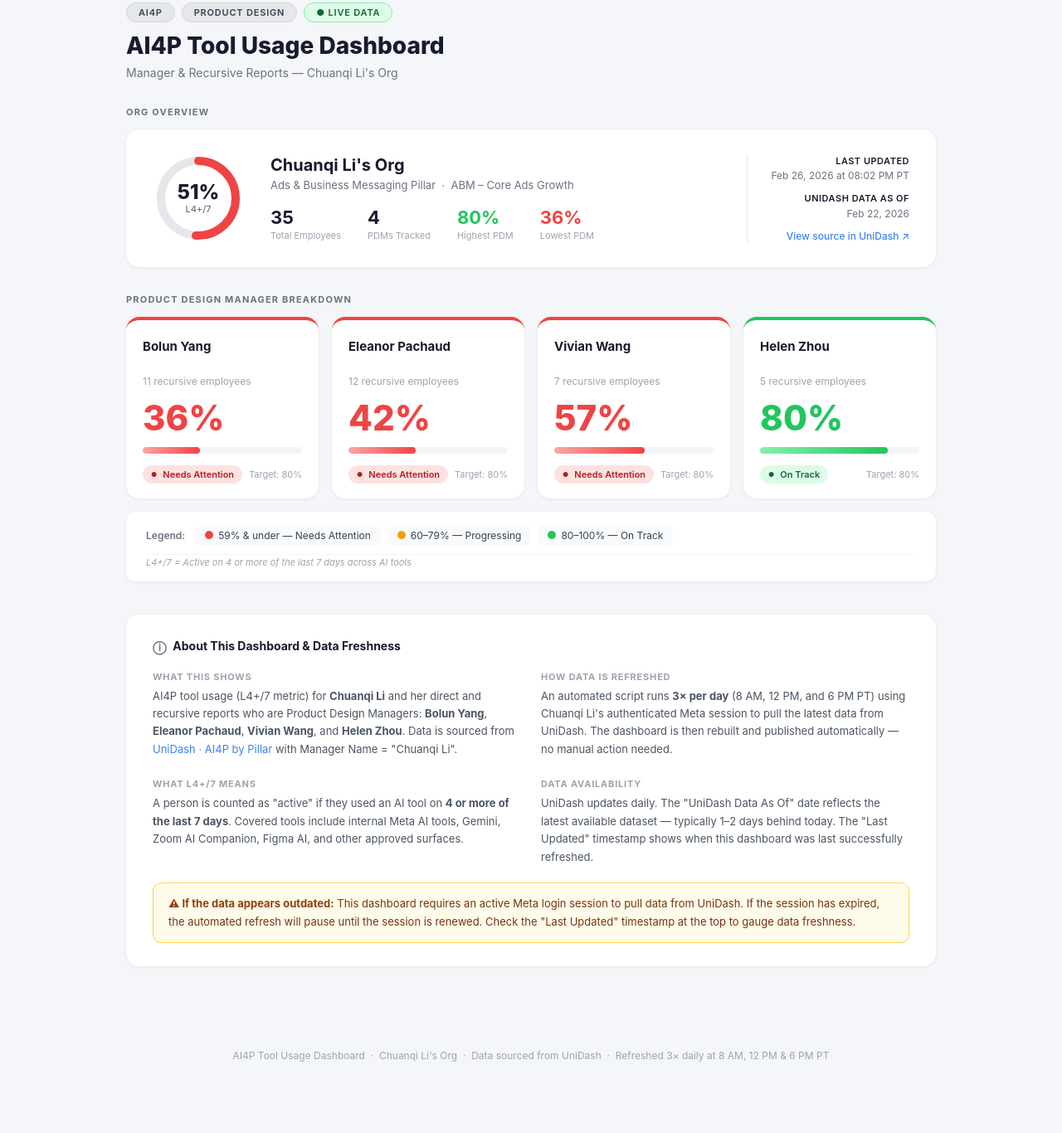
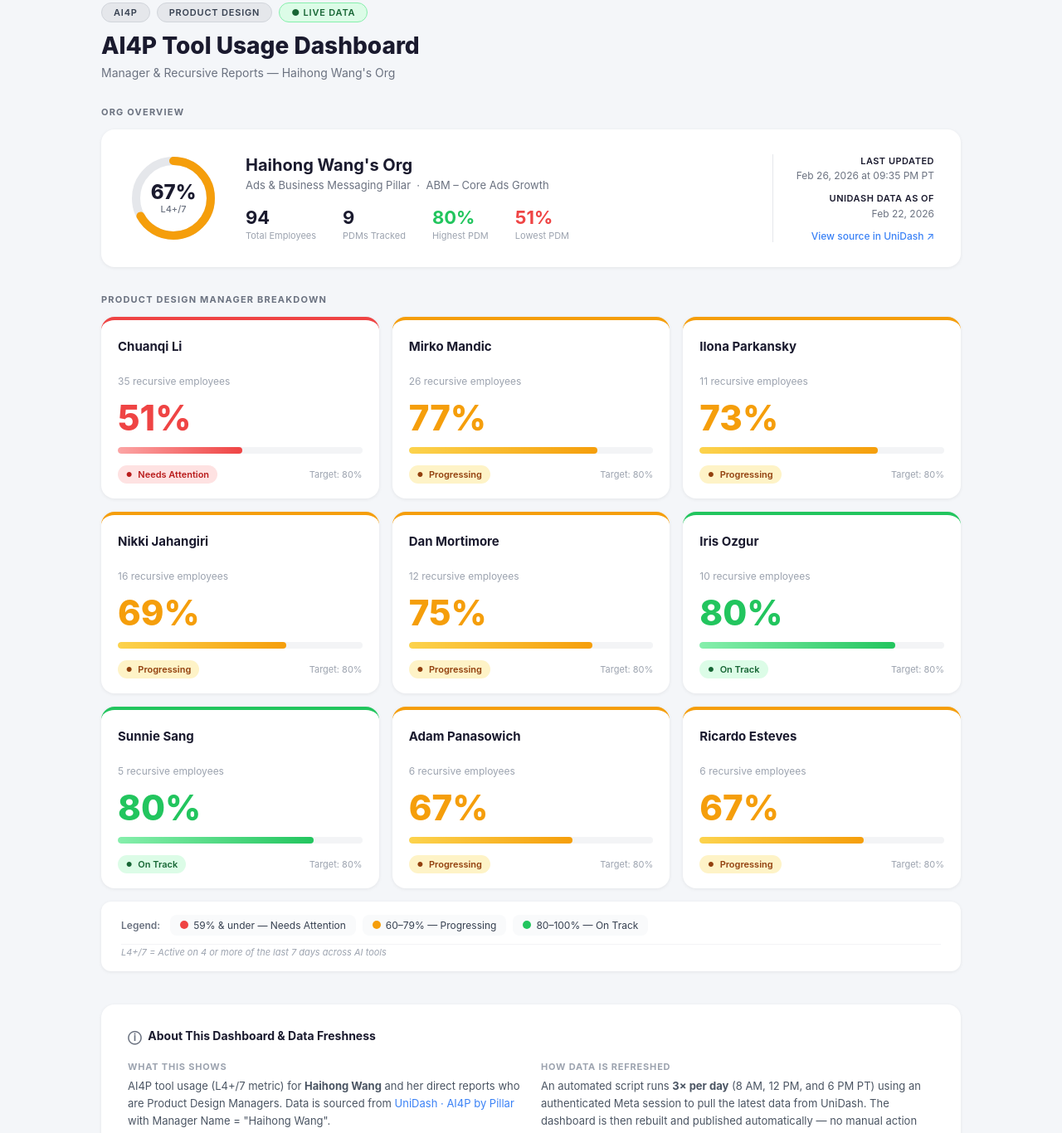
Before and after one commit to shawn1122334455/ai4p-dashboard, a plain HTML site: page index.html in a window 1280 px wide. Shown: the part 45-1411 px from the top of the page at 83% size. Before the commit the page ends 1353 px from the top, so only its background shows below. Drawn offline with Linux system fonts and the light colour scheme.

Commit message:
Auto-refresh: Feb 26, 2026, 9:35 PM PT — Haihong Wang's org

```diff
--- a/index.html
+++ b/index.html
@@ -3,7 +3,7 @@
 <head>
   <meta charset="UTF-8" />
   <meta name="viewport" content="width=device-width, initial-scale=1.0" />
-  <title>AI4P Tool Usage Dashboard – Chuanqi Li's Org</title>
+  <title>AI4P Tool Usage Dashboard – Haihong Wang's Org</title>
   <style>
     *, *::before, *::after { box-sizing: border-box; margin: 0; padding: 0; }
 
@@ -15,7 +15,7 @@
     }
 
     main {
-      max-width: 1040px;
+      max-width: 1100px;
       margin: 0 auto;
       padding: 48px 32px 72px;
     }
@@ -128,7 +128,7 @@
     /* ── TEAM CARDS ── */
     .team-grid {
       display: grid;
-      grid-template-columns: repeat(4, 1fr);
+      grid-template-columns: repeat(3, 1fr);
       gap: 16px;
       margin-bottom: 16px;
       align-items: stretch;
@@ -161,7 +161,7 @@
       color: #1a1a2e;
       line-height: 1.3;
       margin-bottom: 4px;
-      min-height: 40px; /* ensures consistent height for all names */
+      min-height: 40px;
     }
     .card-count { font-size: 12px; color: #9ca3af; margin-bottom: 16px; }
 
@@ -327,7 +327,7 @@
       <span class="badge live">● Live Data</span>
     </div>
     <h1>AI4P Tool Usage Dashboard</h1>
-    <p class="subtitle">Manager &amp; Recursive Reports — Chuanqi Li's Org</p>
+    <p class="subtitle">Manager &amp; Recursive Reports — Haihong Wang's Org</p>
   </div>
 
   <!-- ORG OVERVIEW -->
@@ -336,27 +336,27 @@
     <div class="org-pct-ring">
       <svg viewBox="0 0 110 110" width="110" height="110">
         <circle class="ring-bg" cx="55" cy="55" r="45"/>
-        <!-- stroke-dasharray = 2πr = 282.7; offset = 282.7 * (1 - 0.51) = 138.5 -->
+        <!-- stroke-dasharray = 2πr = 282.7; offset = 282.7 * (1 - 0.67) = 93.3 -->
         <circle class="ring-fill" cx="55" cy="55" r="45"
-          stroke="#ef4444"
+          stroke="#f59e0b"
           stroke-dasharray="282.7"
-          stroke-dashoffset="138.5"/>
+          stroke-dashoffset="93.3"/>
       </svg>
-      <div class="ring-text">51%<span>L4+/7</span></div>
+      <div class="ring-text">67%<span>L4+/7</span></div>
     </div>
     <div class="org-info">
-      <h2>Chuanqi Li's Org</h2>
+      <h2>Haihong Wang's Org</h2>
       <p>Ads &amp; Business Messaging Pillar &nbsp;·&nbsp; ABM – Core Ads Growth</p>
       <div class="org-stats">
-        <div class="org-stat"><div class="val">35</div><div class="lbl">Total Employees</div></div>
-        <div class="org-stat"><div class="val">4</div><div class="lbl">PDMs Tracked</div></div>
+        <div class="org-stat"><div class="val">94</div><div class="lbl">Total Employees</div></div>
+        <div class="org-stat"><div class="val">9</div><div class="lbl">PDMs Tracked</div></div>
         <div class="org-stat"><div class="val" style="color:#22c55e;">80%</div><div class="lbl">Highest PDM</div></div>
-        <div class="org-stat"><div class="val" style="color:#ef4444;">36%</div><div class="lbl">Lowest PDM</div></div>
+        <div class="org-stat"><div class="val" style="color:#ef4444;">51%</div><div class="lbl">Lowest PDM</div></div>
       </div>
     </div>
     <!-- Right-side meta -->
     <div class="org-meta">
-      <div class="meta-row"><strong>Last Updated</strong>Feb 26, 2026 at 08:02 PM PT</div>
+      <div class="meta-row"><strong>Last Updated</strong>Feb 26, 2026 at 09:35 PM PT</div>
       <div class="meta-row"><strong>UniDash Data As Of</strong>Feb 22, 2026</div>
       <a href="https://www.internalfb.com/unidash/dashboard/ai_usage_at_meta/ai4p_by_pillar/overall_one_pager" target="_blank">View source in UniDash ↗</a>
     </div>
@@ -366,13 +366,13 @@
   <div class="section-label">Product Design Manager Breakdown</div>
   <div class="team-grid">
 
-    <!-- Bolun Yang -->
+    <!-- Chuanqi Li -->
     <div class="team-card red">
-      <div class="card-name">Bolun Yang</div>
-      <div class="card-count">11 recursive employees</div>
-      <div class="card-pct red">36%</div>
+      <div class="card-name">Chuanqi Li</div>
+      <div class="card-count">35 recursive employees</div>
+      <div class="card-pct red">51%</div>
       <div class="progress-track">
-        <div class="progress-fill red" style="width:36%"></div>
+        <div class="progress-fill red" style="width:51%"></div>
       </div>
       <div class="card-footer">
         <span class="status-pill red">Needs Attention</span>
@@ -380,37 +380,79 @@
       </div>
     </div>
 
-    <!-- Eleanor Pachaud -->
-    <div class="team-card red">
-      <div class="card-name">Eleanor Pachaud</div>
-      <div class="card-count">12 recursive employees</div>
-      <div class="card-pct red">42%</div>
+    <!-- Mirko Mandic -->
+    <div class="team-card yellow">
+      <div class="card-name">Mirko Mandic</div>
+      <div class="card-count">26 recursive employees</div>
+      <div class="card-pct yellow">77%</div>
       <div class="progress-track">
-        <div class="progress-fill red" style="width:42%"></div>
+        <div class="progress-fill yellow" style="width:77%"></div>
       </div>
       <div class="card-footer">
-        <span class="status-pill red">Needs Attention</span>
+        <span class="status-pill yellow">Progressing</span>
         <span class="card-target">Target: 80%</span>
       </div>
     </div>
 
-    <!-- Vivian Wang -->
-    <div class="team-card red">
-      <div class="card-name">Vivian Wang</div>
-      <div class="card-count">7 recursive employees</div>
-      <div class="card-pct red">57%</div>
+    <!-- Ilona Parkansky -->
+    <div class="team-card yellow">
+      <div class="card-name">Ilona Parkansky</div>
+      <div class="card-count">11 recursive employees</div>
+      <div class="card-pct yellow">73%</div>
       <div class="progress-track">
-        <div class="progress-fill red" style="width:57%"></div>
+        <div class="progress-fill yellow" style="width:73%"></div>
       </div>
       <div class="card-footer">
-        <span class="status-pill red">Needs Attention</span>
+        <span class="status-pill yellow">Progressing</span>
         <span class="card-target">Target: 80%</span>
       </div>
     </div>
 
-    <!-- Helen Zhou -->
+    <!-- Nikki Jahangiri -->
+    <div class="team-card yellow">
+      <div class="card-name">Nikki Jahangiri</div>
+      <div class="card-count">16 recursive employees</div>
+      <div class="card-pct yellow">69%</div>
+      <div class="progress-track">
+        <div class="progress-fill yellow" style="width:69%"></div>
+      </div>
+      <div class="card-footer">
+        <span class="status-pill yellow">Progressing</span>
+        <span class="card-target">Target: 80%</span>
+      </div>
+    </div>
+
+    <!-- Dan Mortimore -->
+    <div class="team-card yellow">
+      <div class="card-name">Dan Mortimore</div>
+      <div class="card-count">12 recursive employees</div>
+      <div class="card-pct yellow">75%</div>
+      <div class="progress-track">
+        <div class="progress-fill yellow" style="width:75%"></div>
+      </div>
+      <div class="card-footer">
+        <span class="status-pill yellow">Progressing</span>
+        <span class="card-target">Target: 80%</span>
+      </div>
+    </div>
+
+    <!-- Iris Ozgur -->
     <div class="team-card green">
-      <div class="card-name">Helen Zhou</div>
+      <div class="card-name">Iris Ozgur</div>
+      <div class="card-count">10 recursive employees</div>
+      <div class="card-pct green">80%</div>
+      <div class="progress-track">
+        <div class="progress-fill green" style="width:80%"></div>
+      </div>
+      <div class="card-footer">
+        <span class="status-pill green">On Track</span>
+        <span class="card-target">Target: 80%</span>
+      </div>
+    </div>
+
+    <!-- Sunnie Sang -->
+    <div class="team-card green">
+      <div class="card-name">Sunnie Sang</div>
       <div class="card-count">5 recursive employees</div>
       <div class="card-pct green">80%</div>
       <div class="progress-track">
@@ -418,6 +460,34 @@
       </div>
       <div class="card-footer">
         <span class="status-pill green">On Track</span>
+        <span class="card-target">Target: 80%</span>
+      </div>
+    </div>
+
+    <!-- Adam Panasowich -->
+    <div class="team-card yellow">
+      <div class="card-name">Adam Panasowich</div>
+      <div class="card-count">6 recursive employees</div>
+      <div class="card-pct yellow">67%</div>
+      <div class="progress-track">
+        <div class="progress-fill yellow" style="width:67%"></div>
+      </div>
+      <div class="card-footer">
+        <span class="status-pill yellow">Progressing</span>
+        <span class="card-target">Target: 80%</span>
+      </div>
+    </div>
+
+    <!-- Ricardo Esteves -->
+    <div class="team-card yellow">
+      <div class="card-name">Ricardo Esteves</div>
+      <div class="card-count">6 recursive employees</div>
+      <div class="card-pct yellow">67%</div>
+      <div class="progress-track">
+        <div class="progress-fill yellow" style="width:67%"></div>
+      </div>
+      <div class="card-footer">
+        <span class="status-pill yellow">Progressing</span>
         <span class="card-target">Target: 80%</span>
       </div>
     </div>
@@ -441,11 +511,11 @@
     <div class="about-grid">
       <div class="about-item">
         <div class="about-title">What this shows</div>
-        <p>AI4P tool usage (L4+/7 metric) for <strong>Chuanqi Li</strong> and her direct and recursive reports who are Product Design Managers: <strong>Bolun Yang</strong>, <strong>Eleanor Pachaud</strong>, <strong>Vivian Wang</strong>, and <strong>Helen Zhou</strong>. Data is sourced from <a href="https://www.internalfb.com/unidash/dashboard/ai_usage_at_meta/ai4p_by_pillar/overall_one_pager" target="_blank">UniDash · AI4P by Pillar</a> with Manager Name = "Chuanqi Li".</p>
+        <p>AI4P tool usage (L4+/7 metric) for <strong>Haihong Wang</strong> and her direct reports who are Product Design Managers. Data is sourced from <a href="https://www.internalfb.com/unidash/dashboard/ai_usage_at_meta/ai4p_by_pillar/overall_one_pager" target="_blank">UniDash · AI4P by Pillar</a> with Manager Name = "Haihong Wang".</p>
       </div>
       <div class="about-item">
         <div class="about-title">How data is refreshed</div>
-        <p>An automated script runs <strong>3× per day</strong> (8 AM, 12 PM, and 6 PM PT) using Chuanqi Li's authenticated Meta session to pull the latest data from UniDash. The dashboard is then rebuilt and published automatically — no manual action needed.</p>
+        <p>An automated script runs <strong>3× per day</strong> (8 AM, 12 PM, and 6 PM PT) using an authenticated Meta session to pull the latest data from UniDash. The dashboard is then rebuilt and published automatically — no manual action needed.</p>
       </div>
       <div class="about-item">
         <div class="about-title">What L4+/7 means</div>
@@ -464,7 +534,7 @@
 </main>
 
 <footer>
-  AI4P Tool Usage Dashboard &nbsp;·&nbsp; Chuanqi Li's Org &nbsp;·&nbsp; Data sourced from UniDash &nbsp;·&nbsp; Refreshed 3× daily at 8 AM, 12 PM &amp; 6 PM PT
+  AI4P Tool Usage Dashboard &nbsp;·&nbsp; Haihong Wang's Org &nbsp;·&nbsp; Data sourced from UniDash &nbsp;·&nbsp; Refreshed 3× daily at 8 AM, 12 PM &amp; 6 PM PT
 </footer>
 
 </body>
```
Also changed, not shown: data.json (+93 -28 lines).
